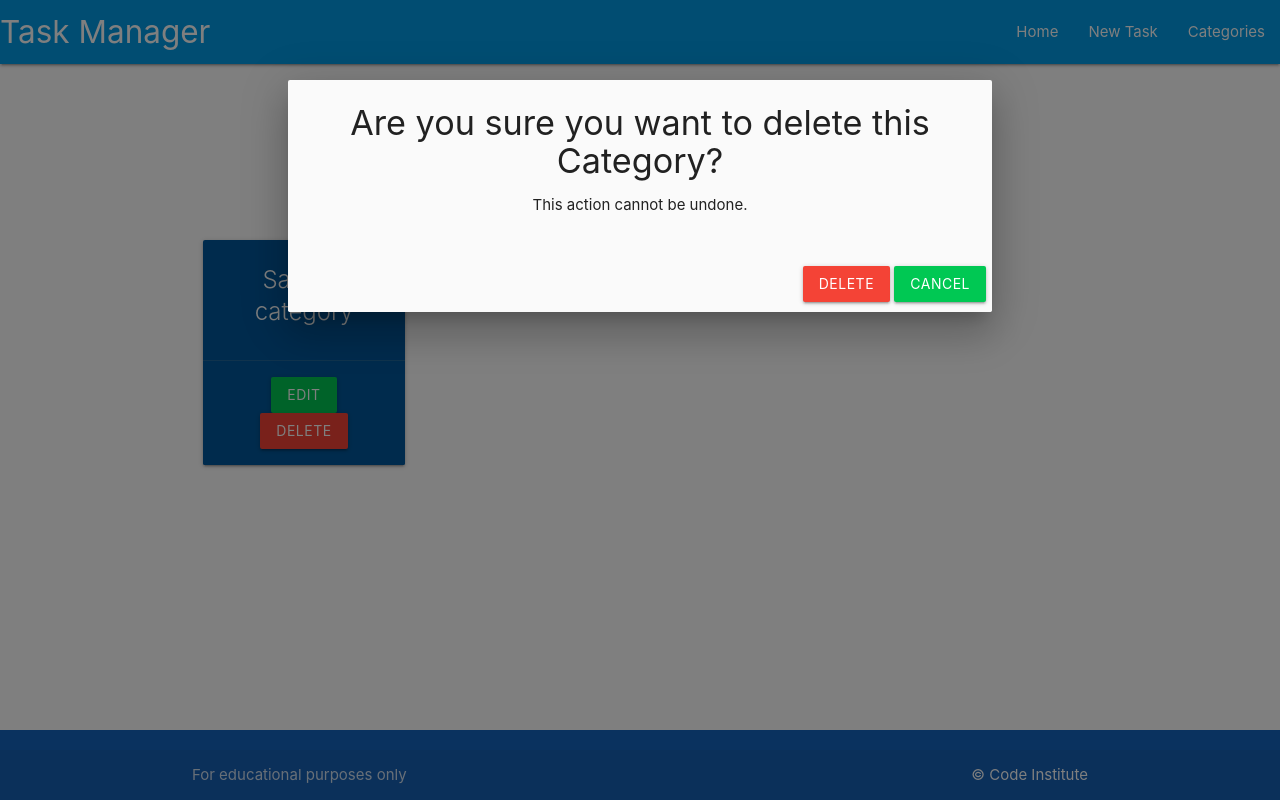
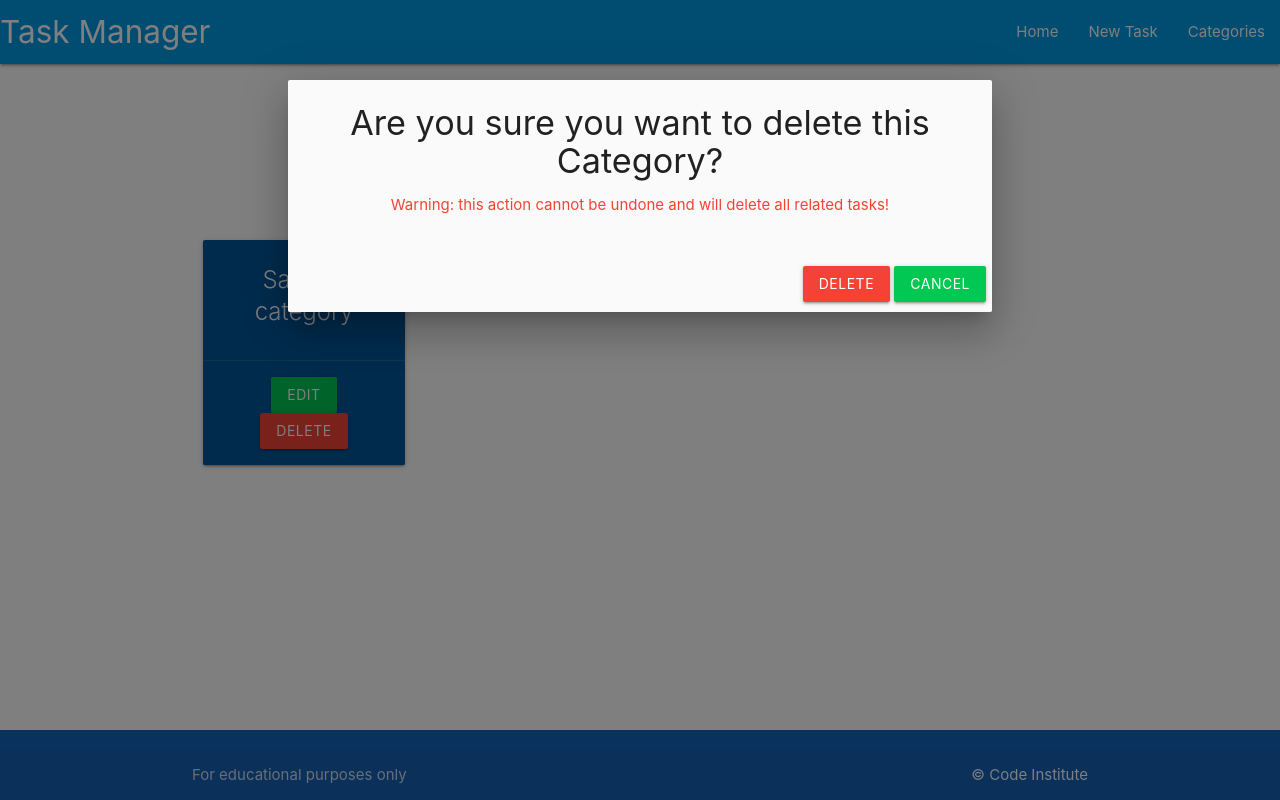
Before and after one commit to MarkD117/flask-sqlalchemy-task-manager, a Flask app: page /categories in a window 1280 px wide, after a click on "DELETE". Run offline with Flask 3, Linux system fonts and the light colour scheme; tables that the repository leaves empty hold one stand-in row (values such as "Sample post").

Commit message:
Edit category deletion modal text

```diff
--- a/taskmanager/templates/categories.html
+++ b/taskmanager/templates/categories.html
@@ -32,7 +32,7 @@
                 <div id="modal-{{ category.id }}" class="modal">
                     <div class="modal-content">
                         <h4>Are you sure you want to delete this Category?</h4>
-                        <p>This action cannot be undone.</p>
+                        <p class="red-text">Warning: this action cannot be undone and will delete all related tasks!</p>
                     </div>
                     <div class="modal-footer">
                         <a href="{{ url_for('delete_category', category_id=category.id) }}" class="btn red">Delete</a>
```
